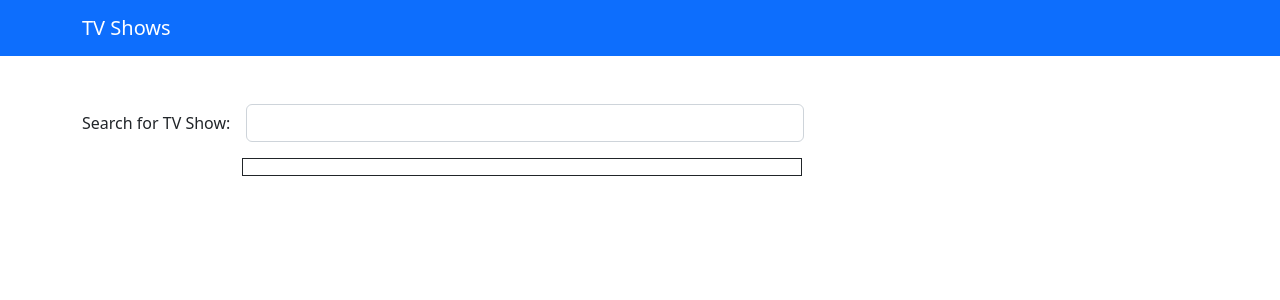
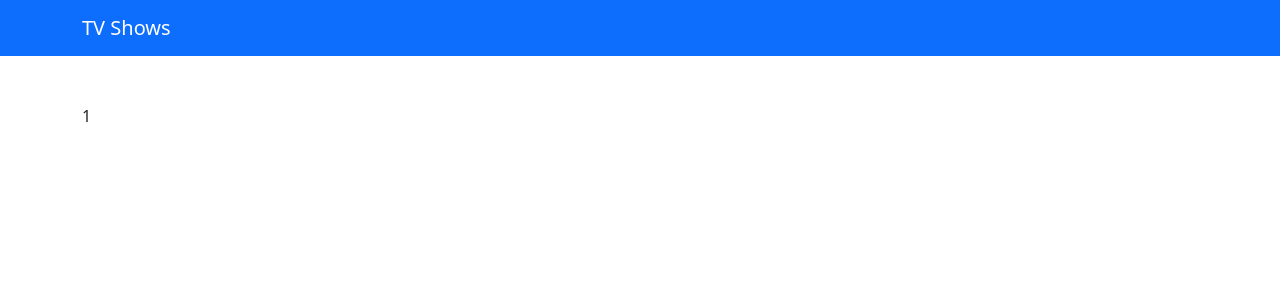
Before and after one commit to omurbekov-azamat/homework-69, a React (Create React App) app: page /shows/1 in a window 1280 px wide. Shown: the top 300 px of the page. Built offline with nearby package versions, Linux system fonts and the light colour scheme.

Commit message:
added container Home.tsx and Shows.tsx and added Routes;

```diff
--- a/src/App.tsx
+++ b/src/App.tsx
@@ -1,15 +1,19 @@
 import React from 'react';
+import {Route, Routes} from "react-router-dom";
+import Home from "./container/Home/Home";
 import NavBar from "./components/NavBar/NavBar";
-import SearchInput from "./components/SearchInput/SearchInput";
-import Serials from "./components/Serial/Serials";
+import Shows from "./container/Shows/Shows";
 
 function App() {
   return (
-    <div>
+    <>
       <NavBar/>
-      <SearchInput/>
-      <Serials/>
-    </div>
+      <Routes>
+        <Route path='/' element={<Home/>}/>
+        <Route path='/shows/:id' element={<Shows/>}/>
+      </Routes>
+
+    </>
   );
 }
 
--- /dev/null
+++ b/src/components/LinkSerial/LinkSerial.tsx
@@ -0,0 +1,17 @@
+import React from 'react';
+import {GotSerial} from "../../types";
+import {NavLink} from "react-router-dom";
+
+interface Props {
+  item: GotSerial;
+}
+
+const LinkSerial: React.FC<Props> = ({item}) => {
+  return (
+    <NavLink to={'/shows/' + item.id} className='p-1 text-success'>
+      {item.name}
+    </NavLink>
+  );
+};
+
+export default LinkSerial;
--- a/src/components/Serial/Serials.tsx
+++ b/src/components/LinkSerial/LinkSerials.tsx
@@ -1,15 +1,15 @@
 import React from 'react';
 import {useAppSelector} from "../../app/hook";
 import {selectSerials} from "../SearchInput/searchInputSlice";
-import Serial from "./Serial";
+import LinkSerial from "./LinkSerial";
 
-const Serials = () => {
+const LinkSerials = () => {
   const serials = useAppSelector(selectSerials);
   return (
     <div className='container'>
-      <div className='border border-dark mt-3 p-2' style={{width: '560px', marginLeft: '160px'}}>
+      <div className='border border-light mt-3 p-3 d-flex flex-column' style={{width: '560px', marginLeft: '160px'}}>
         {serials.map((item) => (
-          <Serial
+          <LinkSerial
             key={Math.random()}
             item={item}
           />
@@ -19,4 +19,4 @@ const Serials = () => {
   );
 };
 
-export default Serials;
+export default LinkSerials;
--- a/src/components/NavBar/NavBar.tsx
+++ b/src/components/NavBar/NavBar.tsx
@@ -1,10 +1,11 @@
 import React from 'react';
+import {NavLink} from "react-router-dom";
 
 const NavBar: React.FC = () => {
   return (
     <div className='navbar navbar-expand-lg navbar-dark bg-primary'>
       <div className='container'>
-        <span className='navbar-brand'>TV Shows</span>
+        <NavLink to='/' className='navbar-brand'>TV Shows</NavLink>
       </div>
     </div>
   );
--- a/src/components/Serial/Serial.tsx
+++ /dev/null
@@ -1,16 +0,0 @@
-import React from 'react';
-import {GotSerial} from "../../types";
-
-interface Props {
-  item: GotSerial;
-}
-
-const Serial: React.FC<Props> = ({item}) => {
-  return (
-    <div>
-      {item.name}
-    </div>
-  );
-};
-
-export default Serial;
--- /dev/null
+++ b/src/container/Home/Home.tsx
@@ -0,0 +1,14 @@
+import React from 'react';
+import SearchInput from "../../components/SearchInput/SearchInput";
+import LinkSerials from "../../components/LinkSerial/LinkSerials";
+
+const Home = () => {
+  return (
+    <>
+      <SearchInput/>
+      <LinkSerials/>
+    </>
+  );
+};
+
+export default Home;
--- /dev/null
+++ b/src/container/Shows/Shows.tsx
@@ -0,0 +1,14 @@
+import React from 'react';
+import {useParams} from "react-router-dom";
+
+const Shows = () => {
+  const {id} = useParams();
+  console.log(id)
+  return (
+    <div className='container mt-5'>
+      {id}
+    </div>
+  );
+};
+
+export default Shows;
```
